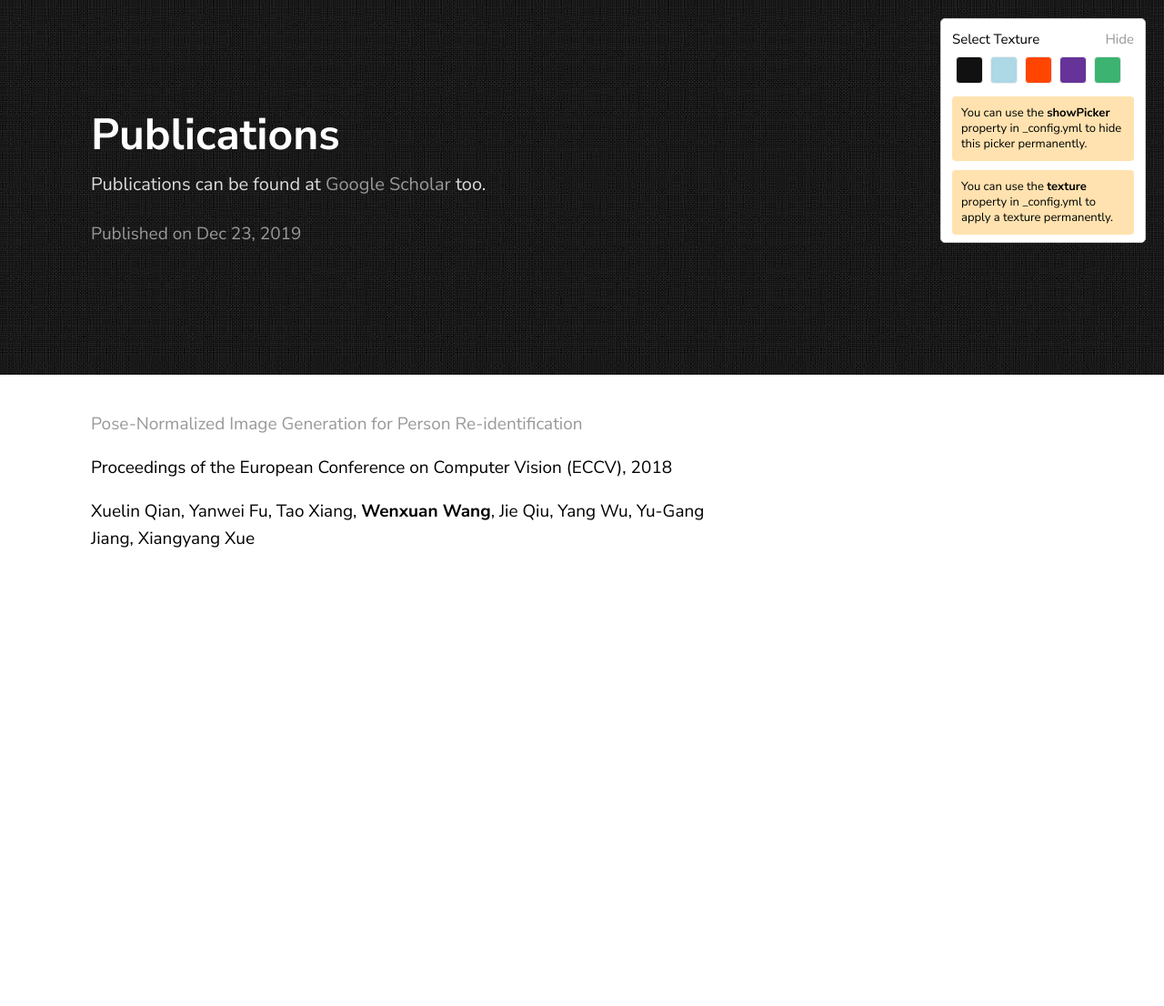
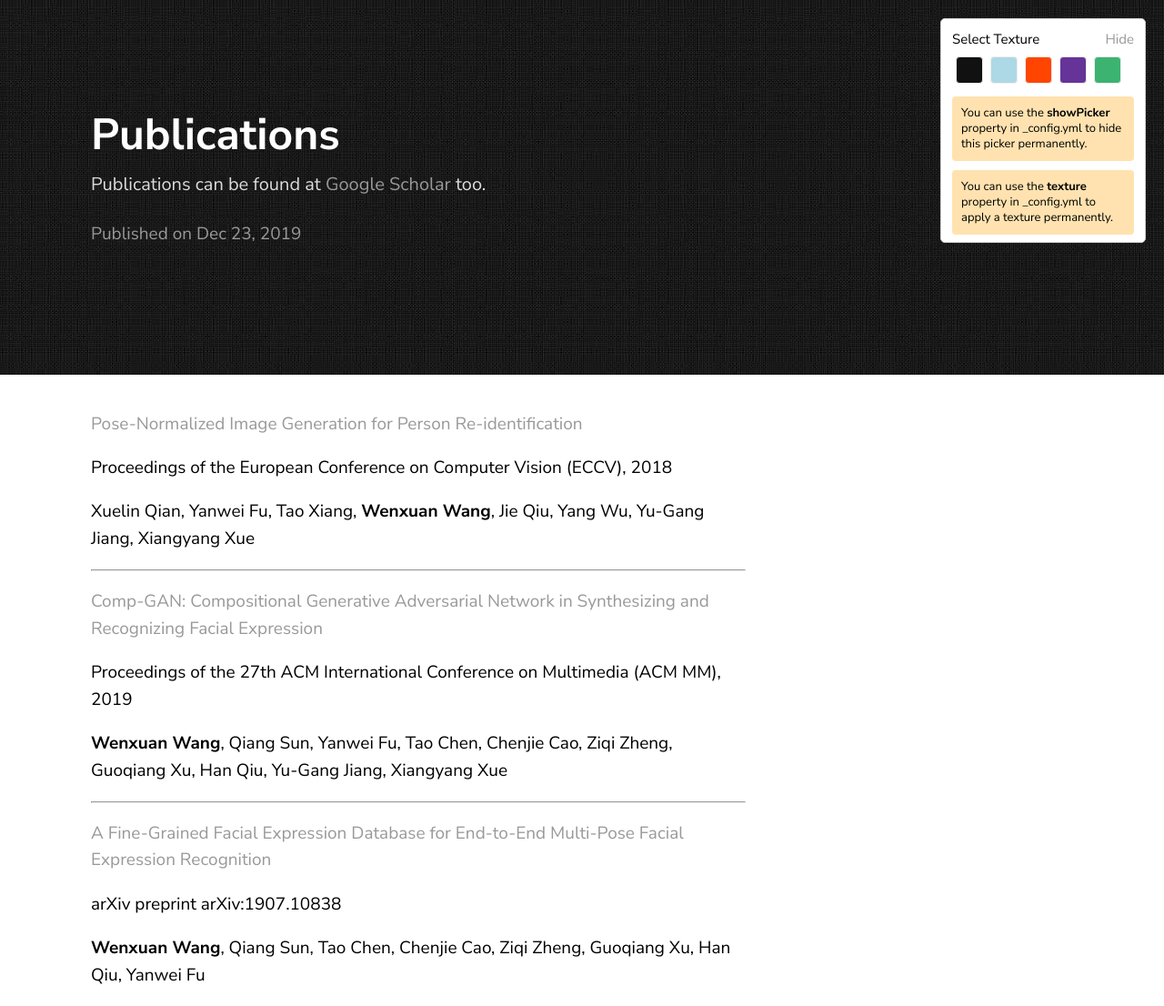
Before and after one commit to wxwangIris/wxwangIris.github.io, a Jekyll site: the page built from _posts/2019-05-23-welcome-to-jekyll.markdown, in a window 1280 px wide. Shown: the whole page at 91% size. Built offline with Jekyll 4.4.1, drawn with Linux system fonts in a browser that asks for light colours; before the commit the page ends 900 px from its top, so only the background shows below that.

Commit message:
commit 10

```diff
--- a/_posts/2019-05-23-welcome-to-jekyll.markdown
+++ b/_posts/2019-05-23-welcome-to-jekyll.markdown
@@ -11,3 +11,21 @@ target="_blank">Pose-Normalized Image Generation for Person Re-identification</a
 Proceedings of the European Conference on Computer Vision (ECCV), 2018
 
 Xuelin Qian, Yanwei Fu, Tao Xiang, <b>Wenxuan Wang</b>, Jie Qiu, Yang Wu, Yu-Gang Jiang, Xiangyang Xue
+
+------
+
+<a href="https://dl.acm.org/citation.cfm?id=3351032"
+target="_blank">Comp-GAN: Compositional Generative Adversarial Network in Synthesizing and Recognizing Facial Expression</a>
+
+Proceedings of the 27th ACM International Conference on Multimedia (ACM MM), 2019
+
+<b>Wenxuan Wang</b>, Qiang Sun, Yanwei Fu, Tao Chen, Chenjie Cao, Ziqi Zheng, Guoqiang Xu, Han Qiu, Yu-Gang Jiang, Xiangyang Xue
+
+------
+
+<a href="https://arxiv.org/abs/1907.10838"
+target="_blank">A Fine-Grained Facial Expression Database for End-to-End Multi-Pose Facial Expression Recognition</a>
+
+arXiv preprint arXiv:1907.10838
+
+<b>Wenxuan Wang</b>, Qiang Sun, Tao Chen, Chenjie Cao, Ziqi Zheng, Guoqiang Xu, Han Qiu, Yanwei Fu
```
